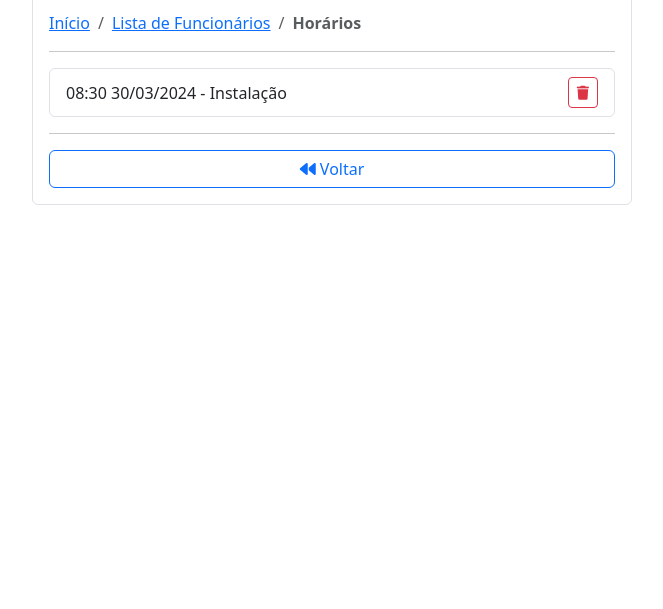
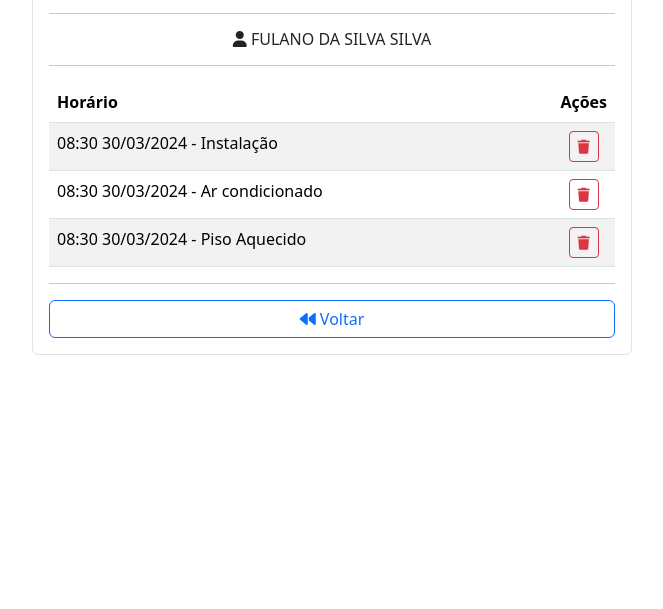
Before and after one commit to criscristiandarosa/hillem-menager, a plain HTML site: page horariosFuncionario.html in a window 1280 px wide. Shown: the part 191-800 px from the top of the page, without its empty margins (308-971 px from the left). Drawn offline with Linux system fonts and the light colour scheme.

Commit message:
mais ajustes nos html

```diff
--- a/horariosFuncionario.html
+++ b/horariosFuncionario.html
@@ -26,18 +26,54 @@
                 </div>
             </div>
             <div class="form-group text-center">
-                <h2>Horários do Funcionário</h2>
+                <!-- <h2>Horários do Funcionário</h2> -->
             </div>
             <hr>
             <nav aria-label="breadcrumb">
                 <ol class="breadcrumb">
                   <li class="breadcrumb-item"><a href="index.html">Início</a></li>
-                  <li class="breadcrumb-item"><a href="listaFuncionarios.html">Lista de Funcionários</a></li>
+                  <li class="breadcrumb-item"><a href="listaFuncionarios.html">Funcionários</a></li>
                   <li class="breadcrumb-item active" aria-current="page"><strong>Horários</strong></li>
                 </ol>
             </nav>
             <hr>
-            <div>
+            <h6 class="text-center"><i class="fa fa-user" aria-hidden="true"></i> FULANO DA SILVA SILVA</h6>
+            <hr>
+            <table class="table table-striped">
+                <thead>
+                    <tr>
+                        <th class="col-11">Horário</th>
+                        <th class="col" style="text-align: center;">Ações</th>
+                    </tr>
+                </thead>
+                <tbody>
+                    <tr>
+                        <td>08:30 30/03/2024 - Instalação</td>
+                        <td class="text-center">
+                            <button type="button" class="btn btn-outline-danger btn-block btn-sm" data-bs-toggle="tooltip" data-bs-placement="top" title="Excluir Funcionário" onclick="redireciona('funcionario.html')">
+                                <i class="fa fa-trash" aria-hidden="true"></i>
+                            </button>
+                        </td>
+                    </tr>
+                    <tr>
+                        <td>08:30 30/03/2024 - Ar condicionado</td>
+                        <td class="text-center">
+                            <button type="button" class="btn btn-outline-danger btn-block btn-sm" data-bs-toggle="tooltip" data-bs-placement="top" title="Excluir Funcionário" onclick="redireciona('funcionario.html')">
+                                <i class="fa fa-trash" aria-hidden="true"></i>
+                            </button>
+                        </td>
+                    <tr>
+                        <td>08:30 30/03/2024 - Piso Aquecido</td>
+                        <td class="text-center">
+                            <button type="button" class="btn btn-outline-danger btn-block btn-sm" data-bs-toggle="tooltip" data-bs-placement="top" title="Excluir Funcionário" onclick="redireciona('funcionario.html')">
+                                <i class="fa fa-trash" aria-hidden="true"></i>
+                            </button>
+                        </td>
+                    </tr>
+                </tbody>
+            </table>
+            <!-- <div>
+
                 <ul id="ultimosHorarios" class="list-group">
                     <li class="list-group-item d-flex justify-content-between align-items-center">
                         08:30 30/03/2024 - Instalação
@@ -46,10 +82,10 @@
                         </button>
                     </li>
                 </ul>
-            </div>
+            </div> -->
             <hr>
             <div class="d-grid gap-2">
-                <button type="button" class="btn btn-outline-primary btn-block" onclick="redireciona('index.html')">
+                <button type="button" class="btn btn-outline-primary btn-block" onclick="redireciona('listaFuncionarios.html')">
                     <i class="fa fa-backward" aria-hidden="true"></i> Voltar
                 </button>
             </div>
```
Also changed, not shown: listaFuncionarios.html (+2 -2 lines).
